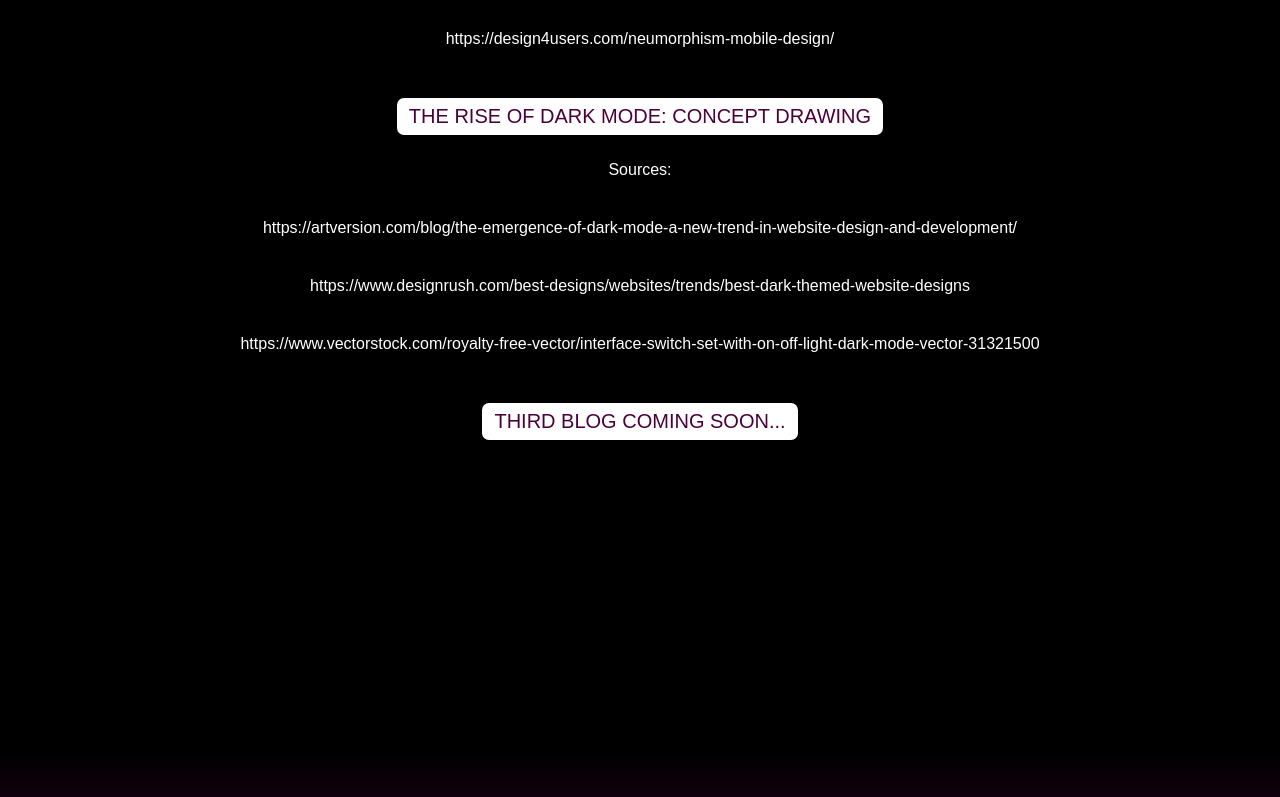
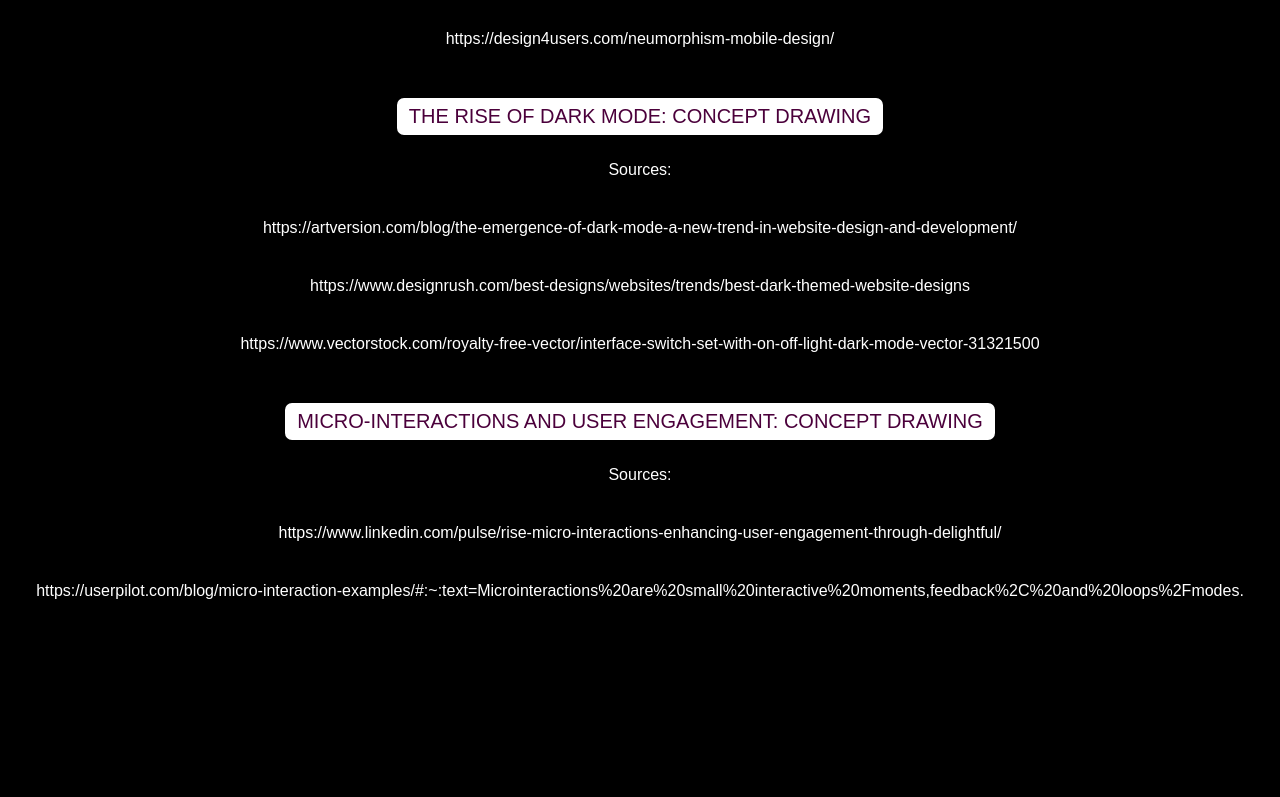
Before and after one commit to hmdarden97/personalportfolio, a plain HTML site: page page-blog/blog.html in a window 1280 px wide. Shown: the part 477-1274 px from the top of the page. Drawn offline with Linux system fonts and the light colour scheme.

Commit message:
Micro Interactions Update; 12/10 4:35am

```diff
--- a/page-blog/blog.html
+++ b/page-blog/blog.html
@@ -50,8 +50,13 @@
                 <dd><a href="https://www.vectorstock.com/royalty-free-vector/interface-switch-set-with-on-off-light-dark-mode-vector-31321500" target="_blank">https://www.vectorstock.com/royalty-free-vector/interface-switch-set-with-on-off-light-dark-mode-vector-31321500</a></dd>
             </dl>
               <button class="hero-btn">
-                  <a href="" target="_blank">Third Blog Coming Soon...</a>
+                  <a href="assets/img/micro-interactions.PNG" target="_blank">Micro-interactions and User Engagement: Concept Drawing</a>
               </button>
+              <dl>
+                <dt>Sources:</dt>
+                <dd><a href="https://www.linkedin.com/pulse/rise-micro-interactions-enhancing-user-engagement-through-delightful/" target="_blank">https://www.linkedin.com/pulse/rise-micro-interactions-enhancing-user-engagement-through-delightful/</a></dd>
+                <dd><a href="https://userpilot.com/blog/micro-interaction-examples/#:~:text=Microinteractions%20are%20small%20interactive%20moments,feedback%2C%20and%20loops%2Fmodes." target="_blank">https://userpilot.com/blog/micro-interaction-examples/#:~:text=Microinteractions%20are%20small%20interactive%20moments,feedback%2C%20and%20loops%2Fmodes.</a></dd>
+            </dl>
             </section>
 
         <footer>
```
